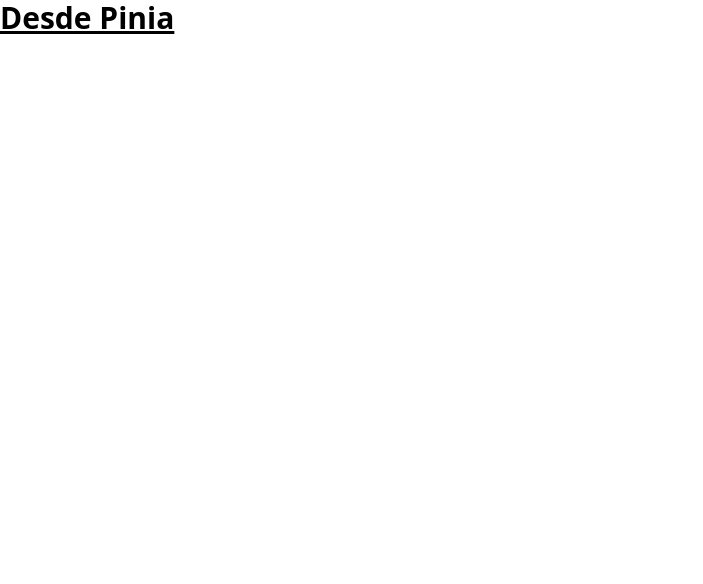
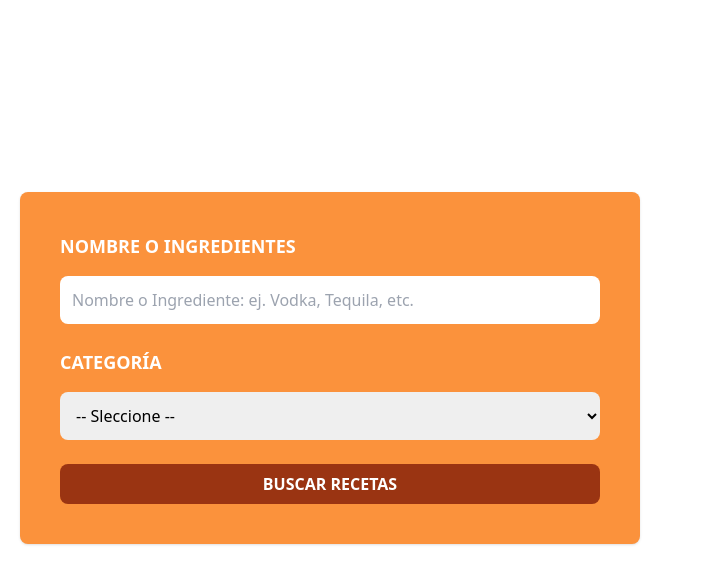
Before and after one commit to AlonsoAM/Bebidas-vue, a Vue app: page / in a window 1280 px wide. Before the commit this address had no page. Shown: the top 584 px of the page, without its empty margins (0-703 px from the left). Built offline with nearby package versions, Linux system fonts and the light colour scheme.

Commit message:
Creando el formulario

```diff
--- a/src/App.vue
+++ b/src/App.vue
@@ -1,7 +1,9 @@
-<script setup></script>
+<script setup>
+import Header from "./components/Header.vue";
+</script>
 
 <template>
-  <h1  class="text-3xl font-bold underline">Desde Pinia</h1>
+  <Header />
 </template>
 
 <style scoped></style>
--- /dev/null
+++ b/src/components/Header.vue
@@ -0,0 +1,45 @@
+<script setup></script>
+<template>
+  <header>
+    <div class="mx-auto container px-5 py-16">
+      <div></div>
+      <form
+        class="md:w-1/2 2xl:w-1/3 bg-orange-400 my-32 p-10 rounded-lg shadow space-y-6"
+      >
+        <div class="space-y-4">
+          <label
+            for="ingrediente"
+            class="block text-white uppercase font-extrabold text-lg"
+            >Nombre o Ingredientes</label
+          >
+          <input
+            type="text"
+            id="ingrediente"
+            class="p-3 w-full rounded-lg focus:outline-none"
+            placeholder="Nombre o Ingrediente: ej. Vodka, Tequila, etc."
+          />
+        </div>
+        <div class="space-y-4">
+          <label
+            for="categoria"
+            class="block text-white uppercase font-extrabold text-lg"
+            >Categoría</label
+          >
+          <select
+            id="categoria"
+            class="p-3 w-full rounded-lg focus:outline-none"
+          >
+            <option value="">-- Sleccione --</option>
+          </select>
+        </div>
+        <input
+          type="submit"
+          value="Buscar Recetas"
+          class="bg-orange-800 hover:bg-orange-900 cursor-pointer text-white font-extrabold w-full p-2 rounded-lg uppercase"
+        />
+      </form>
+    </div>
+  </header>
+</template>
+
+<style scoped></style>
```
Also changed, not shown: public/img/bg.jpg (added), public/img/logo.svg (added).
